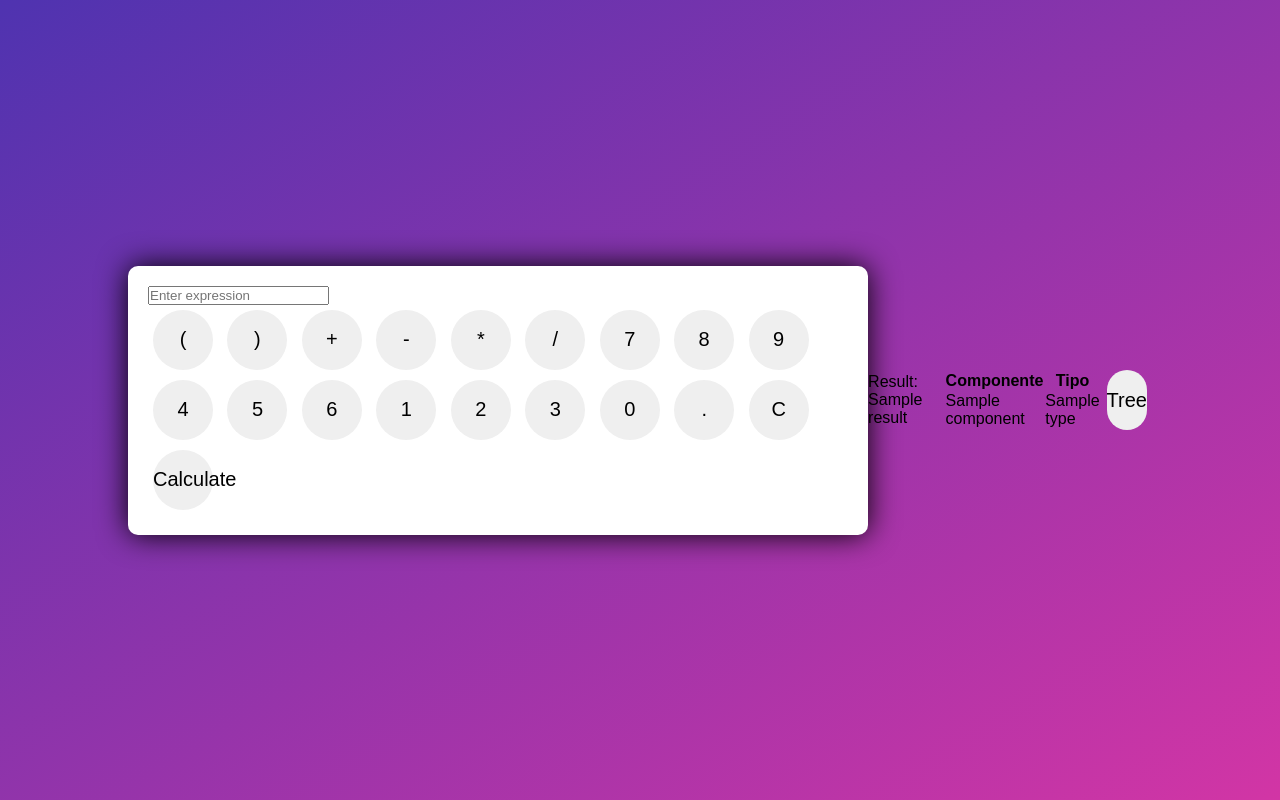
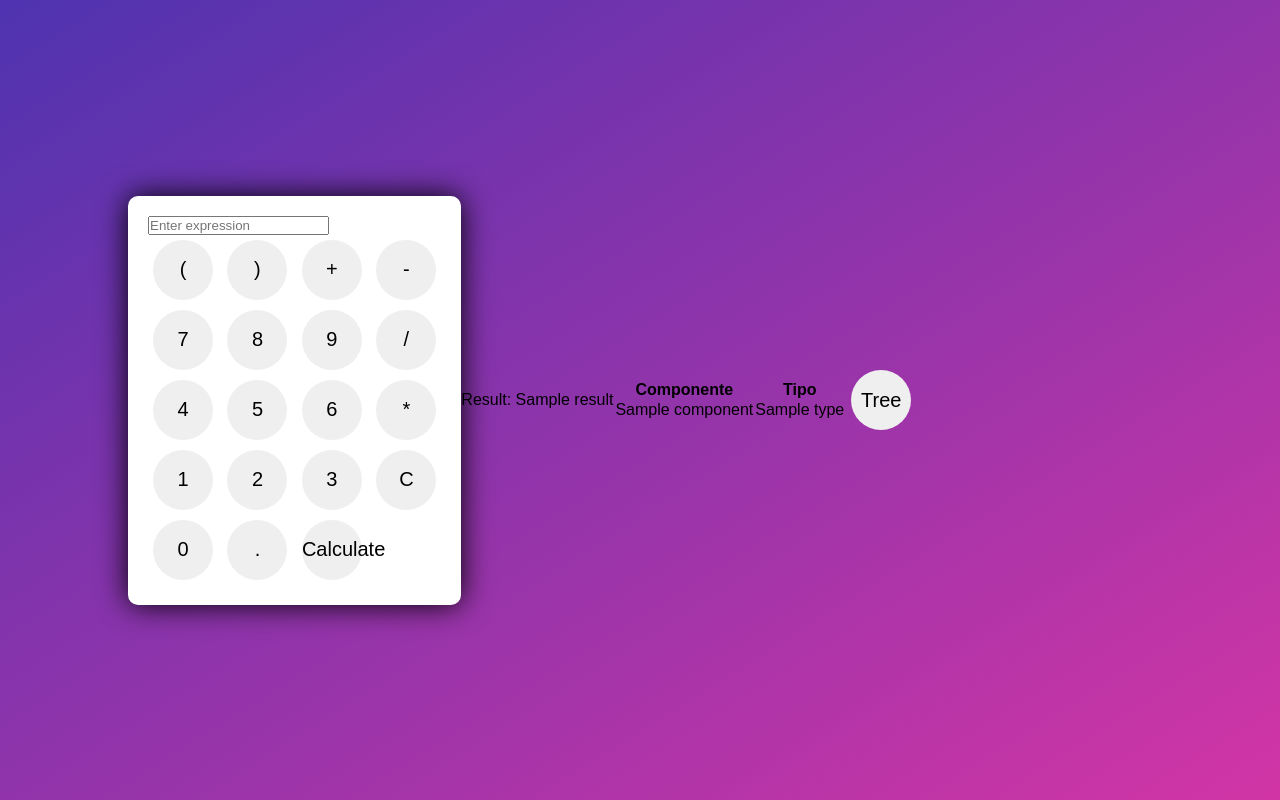
Before and after one commit to DavidLepe1323/calcu-compiladores, a Flask app: template templates/calculator.html in a window 1280 px wide. Run offline with Flask 3, Linux system fonts and the light colour scheme; the template is opened without the code that fills it: most values are stand-ins (such as "Sample title", 1, 10 or a date in 2020); some libraries are stand-ins or nearby versions.

Commit message:
se configuro la calculadora en forma de calculadora

```diff
--- a/templates/calculator.html
+++ b/templates/calculator.html
@@ -15,26 +15,35 @@
             <form id="calculator-form" action="/calculate" method="POST">
                 <input type="text" name="expression" id="expression" placeholder="Enter expression" onkeydown="return allowOnlyCalculatorChars(event)" required>
                 <div class="buttons">
-                    <!-- Botones de la calculadora aquí -->
-                    <button type="button" name="parenthesis" value="(" onclick="appendToExpression('(')"> ( </button>
-                    <button type="button" name="parenthesis" value=")" onclick="appendToExpression(')')"> ) </button>
-                    <button type="button" name="operator" value="+" onclick="appendToExpression('+')"> + </button>
-                    <button type="button" name="operator" value="-" onclick="appendToExpression('-')"> - </button>
-                    <button type="button" name="operator" value="*" onclick="appendToExpression('*')"> * </button>
-                    <button type="button" name="operator" value="/" onclick="appendToExpression('/')"> / </button>
-                    <button type="button" onclick="appendToExpression('7')">7</button>
-                    <button type="button" onclick="appendToExpression('8')">8</button>
-                    <button type="button" onclick="appendToExpression('9')">9</button>
-                    <button type="button" onclick="appendToExpression('4')">4</button>
-                    <button type="button" onclick="appendToExpression('5')">5</button>
-                    <button type="button" onclick="appendToExpression('6')">6</button>
-                    <button type="button" onclick="appendToExpression('1')">1</button>
-                    <button type="button" onclick="appendToExpression('2')">2</button>
-                    <button type="button" onclick="appendToExpression('3')">3</button>
-                    <button type="button" onclick="appendToExpression('0')">0</button>
-                    <button type="button" onclick="appendToExpression('.')">.</button>
-                    <button type="button" class="clear" onclick="clearExpression()">C</button>
-                    <button type="submit" class="calculate">Calculate</button>
+                    <div class="row">
+                        <button type="button" class="parenthesis" value="(" onclick="appendToExpression('(')"> ( </button>
+                        <button type="button" class="parenthesis" value=")" onclick="appendToExpression(')')"> ) </button>
+                        <button type="button" class="operator" value="+" onclick="appendToExpression('+')"> + </button>
+                        <button type="button" class="operator" value="-" onclick="appendToExpression('-')"> - </button>
+                    </div>
+                    <div class="row">
+                        <button type="button" class="number" onclick="appendToExpression('7')">7</button>
+                        <button type="button" class="number" onclick="appendToExpression('8')">8</button>
+                        <button type="button" class="number" onclick="appendToExpression('9')">9</button>
+                        <button type="button" class="operator" value="/" onclick="appendToExpression('/')"> / </button>
+                    </div>
+                    <div class="row">
+                        <button type="button" class="number" onclick="appendToExpression('4')">4</button>
+                        <button type="button" class="number" onclick="appendToExpression('5')">5</button>
+                        <button type="button" class="number" onclick="appendToExpression('6')">6</button>
+                        <button type="button" class="operator" value="*" onclick="appendToExpression('*')"> * </button>
+                    </div>
+                    <div class="row">
+                        <button type="button" class="number" onclick="appendToExpression('1')">1</button>
+                        <button type="button" class="number" onclick="appendToExpression('2')">2</button>
+                        <button type="button" class="number" onclick="appendToExpression('3')">3</button>
+                        <button type="button" class="clear" onclick="clearExpression()">C</button>
+                    </div>
+                    <div class="row">
+                        <button type="button" class="number" onclick="appendToExpression('0')">0</button>
+                        <button type="button" class="operator" onclick="appendToExpression('.')">.</button>
+                        <button type="submit" class="calculate" colspan="4">Calculate</button>
+                    </div>
                 </div>
             </form>
         </div>
```
Also changed, not shown: 12 other files.
